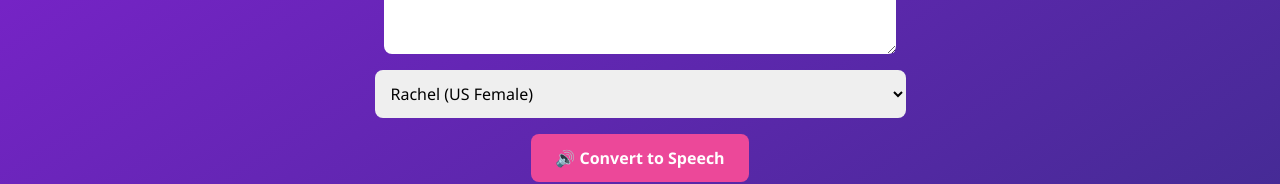
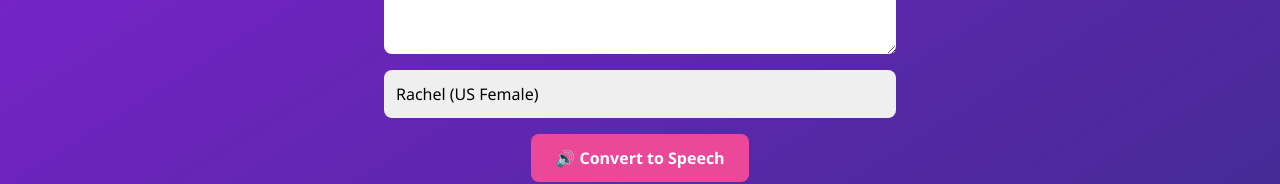
Before and after one commit to primyst/qudus-tts, a React (Vite) app: page / in a window 1280 px wide. Shown: the part 182-366 px from the top of the page. Built offline with nearby package versions, Linux system fonts and the light colour scheme.

Commit message:
Update App.tsx

```diff
--- a/src/App.tsx
+++ b/src/App.tsx
@@ -55,7 +55,7 @@ export default function App() {
       />
 
       <select
-        className="mb-4 p-3 rounded-lg text-black"
+  className="w-full max-w-lg mb-4 p-3 rounded-lg text-black appearance-none box-border"
   value={voice}
   onChange={(e) => setVoice(e.target.value)}
 >
```
Lines whose indentation alone changed are shown as unchanged.
